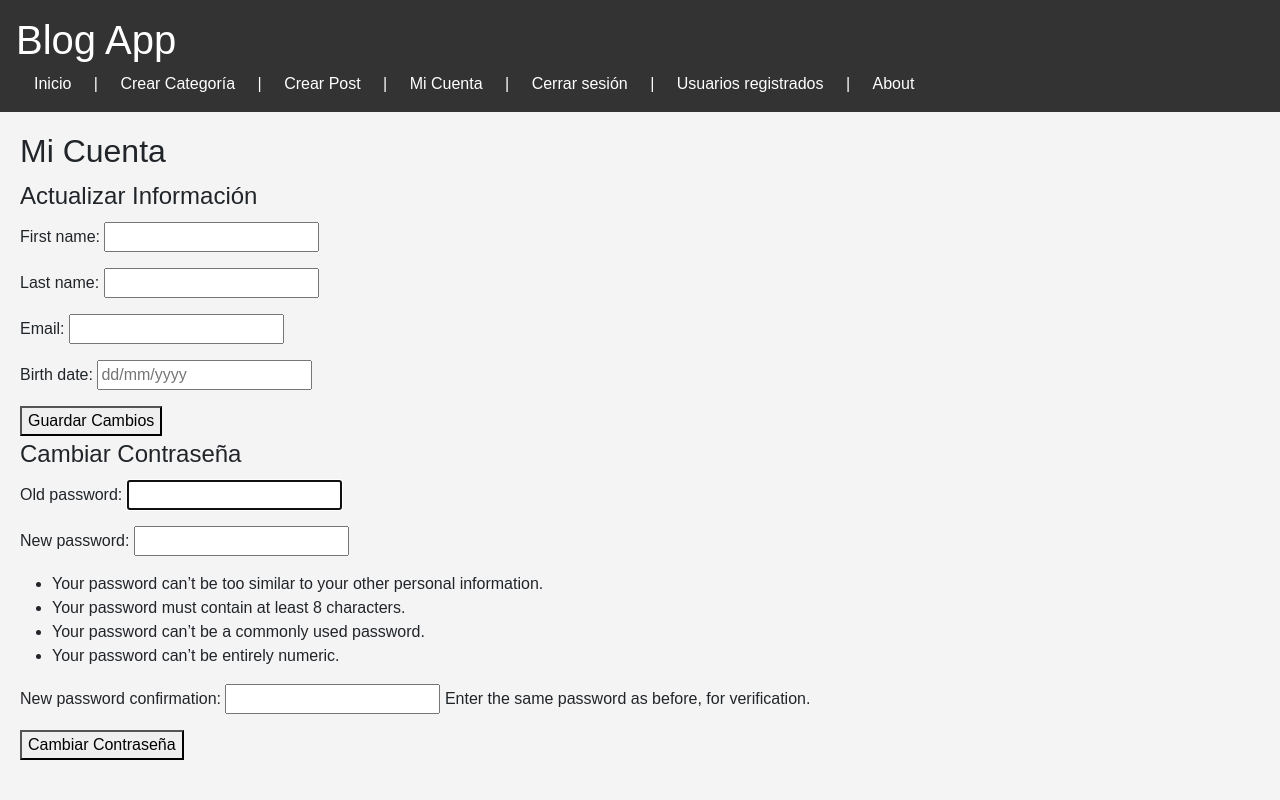
After one commit to AxelPintos95cs/PythonProyecto1, a Django app: page /my_account/ in a window 1280 px wide. The commit adds this page. Run offline with Django 5.2, Linux system fonts and the light colour scheme; the visitor is signed in with stand-in values (Sample User, id 1); data comes from the database, SQL or seed files in the repository.

Commit message:
Entrega Final V0.6

```diff
--- a/blog_app/forms.py
+++ b/blog_app/forms.py
@@ -1,5 +1,8 @@
 from django import forms
-from .models import Author, Category, Post
+from .models import Author, Category, Post, Profile
+from django.contrib.auth.forms import PasswordChangeForm
+from django.forms.widgets import DateInput
+from datetime import datetime, date
 
 class AuthorForm(forms.ModelForm):
     class Meta:
@@ -15,3 +18,36 @@
     class Meta:
         model = Post
         fields = ['title', 'content', 'category']
+
+class ProfileForm(forms.ModelForm):
+    class Meta:
+        model = Profile
+        fields = ['first_name', 'last_name', 'email', 'birth_date']
+        widgets = {
+            'birth_date': DateInput(format='%d/%m/%Y', attrs={
+                'type': 'text',
+                'placeholder': 'dd/mm/yyyy',
+            }),
+        }
+
+    def __init__(self, *args, **kwargs):
+        super().__init__(*args, **kwargs)
+        self.fields['birth_date'].input_formats = ['%d/%m/%Y']
+
+    def clean_birth_date(self):
+        birth_date = self.cleaned_data.get('birth_date')
+
+
+        if isinstance(birth_date, date):
+            birth_date = birth_date.strftime('%d/%m/%Y')
+
+        try:
+
+            datetime.strptime(birth_date, '%d/%m/%Y')
+        except ValueError:
+            raise forms.ValidationError('El formato de fecha debe ser DD/MM/YYYY.')
+
+        return self.cleaned_data.get('birth_date')
+
+class CustomPasswordChangeForm(PasswordChangeForm):
+    pass
--- a/blog_app/models.py
+++ b/blog_app/models.py
@@ -1,5 +1,7 @@
 from django.db import models
 from django.contrib.auth.models import User
+from django.core.exceptions import ValidationError
+from datetime import datetime
 
 
 class Author(models.Model):
@@ -34,3 +36,28 @@
 
     class Meta:
         unique_together = ('user', 'post')  # Esto asegura que un usuario solo pueda dar un "like" una vez por post
+
+class Profile(models.Model):
+    user = models.OneToOneField(User, on_delete=models.CASCADE)
+    first_name = models.CharField(max_length=50, blank=True)
+    last_name = models.CharField(max_length=50, blank=True)
+    email = models.EmailField(blank=True)
+    birth_date = models.DateField(null=True, blank=True)
+
+    def __str__(self):
+        return self.user.username
+
+def validate_birth_date(value):
+    try:
+        datetime.strptime(value, '%d/%m/%Y')
+    except ValueError:
+        raise ValidationError('El formato de fecha debe ser DD/MM/YYYY.')
+
+class UserProfile(models.Model):
+    first_name = models.CharField(max_length=100)
+    last_name = models.CharField(max_length=100)
+    email = models.EmailField()
+    birth_date = models.CharField(
+        max_length=10,
+        validators=[validate_birth_date],
+    )
--- a/blog_app/templates/blog_app/about.html
+++ b/blog_app/templates/blog_app/about.html
@@ -2,5 +2,8 @@
 
 {% block content %}
     <h2>Sobre esta página</h2>
-    <p>Este es un blog de noticias creado para el curso de Python en Coderhouse</p>
+    <hr><hr>
+    <h4>Mi nombre es Axel Pintos y cree este blog de noticias para el curso de Python en Coderhouse</h4>
+    <p>En el siguiente blog encontraras noticias de actualidad, deportes, tecnología y mucho más. Cada usuario puede registrarse, crear su perfil y publicar sus noticias.</p>
+    <hr><hr>
 {% endblock %}
--- a/blog_app/templates/blog_app/base.html
+++ b/blog_app/templates/blog_app/base.html
@@ -48,6 +48,7 @@
             {% if user.is_authenticated %}
                 <a href="/create_category/">Crear Categoría</a> |
                 <a href="/create_post/">Crear Post</a> |
+                <a href="{% url 'my_account' %}">Mi Cuenta</a> |
                 <a href="/logout/">Cerrar sesión</a> |
             {% else %}
                 <a href="/create_user/">Registrarse</a> |
--- /dev/null
+++ b/blog_app/templates/blog_app/my_account.html
@@ -0,0 +1,23 @@
+{% extends 'blog_app/base.html' %}
+
+{% block content %}
+<h2>Mi Cuenta</h2>
+
+<form method="post">
+    {% csrf_token %}
+    <fieldset>
+        <legend>Actualizar Información</legend>
+        {{ profile_form.as_p }}
+        <button type="submit">Guardar Cambios</button>
+    </fieldset>
+</form>
+
+<form method="post">
+    {% csrf_token %}
+    <fieldset>
+        <legend>Cambiar Contraseña</legend>
+        {{ password_form.as_p }}
+        <button type="submit">Cambiar Contraseña</button>
+    </fieldset>
+</form>
+{% endblock %}
--- a/blog_app/urls.py
+++ b/blog_app/urls.py
@@ -16,4 +16,5 @@
     path('post/<int:post_id>/confirm_delete/', views.confirm_delete_post, name='confirm_delete_post'),
     path('post/<int:post_id>/delete/', views.delete_post, name='delete_post'),
     path('post/<int:post_id>/like/', views.like_post, name='like_post'),
+    path('my_account/', views.my_account, name='my_account'),
 ]
--- a/blog_app/views.py
+++ b/blog_app/views.py
@@ -1,5 +1,5 @@
 from django.shortcuts import render, redirect, get_object_or_404
-from .forms import CategoryForm, PostForm
+from .forms import CategoryForm, PostForm, Profile, ProfileForm, CustomPasswordChangeForm
 from .models import Post, Like
 from blog_app.models import Post, Category, Author
 from django.contrib.auth.forms import UserCreationForm, AuthenticationForm
@@ -7,6 +7,7 @@
 from django.contrib.auth.models import User
 from django.contrib.auth.decorators import login_required
 from django.db.models import Count
+from django.contrib.auth import update_session_auth_hash
 
 def home(request):
     posts = Post.objects.all().order_by('-created_at')[:5]
@@ -129,10 +130,36 @@
 def like_post(request, post_id):
     post = get_object_or_404(Post, id=post_id)
 
-    # Verifica si el usuario ya le dio like al post
+
     if not Like.objects.filter(user=request.user, post=post).exists():
         # Si no, crea un nuevo like
         Like.objects.create(user=request.user, post=post)
 
     # Después de crear el "like", redirige al detalle del post
     return redirect('post_detail', post_id=post.id)
+
+@login_required
+def my_account(request):
+    profile, created = Profile.objects.get_or_create(user=request.user)
+
+    if request.method == 'POST':
+        profile_form = ProfileForm(request.POST, instance=profile)
+        password_form = CustomPasswordChangeForm(user=request.user, data=request.POST)
+
+        if profile_form.is_valid():
+            profile_form.save()
+            return redirect('my_account')
+
+        if password_form.is_valid():
+            password_form.save()
+            update_session_auth_hash(request, password_form.user)
+            return redirect('my_account')
+
+    else:
+        profile_form = ProfileForm(instance=profile)
+        password_form = CustomPasswordChangeForm(user=request.user)
+
+    return render(request, 'blog_app/my_account.html', {
+        'profile_form': profile_form,
+        'password_form': password_form,
+    })
```
Also changed, not shown: blog_app/migrations/0005_alter_like_post_profile.py (added).
